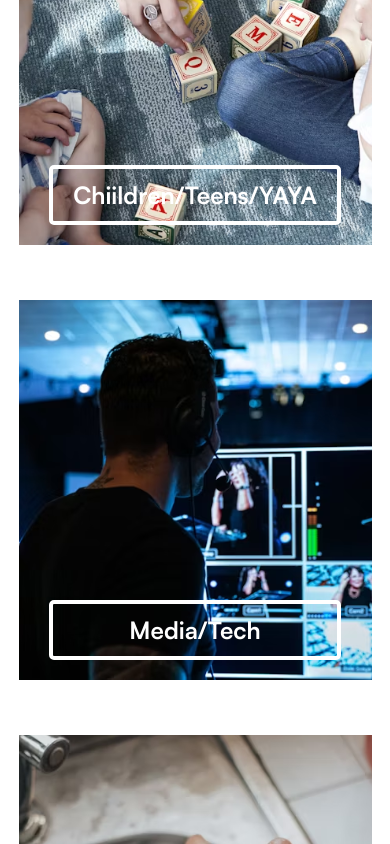
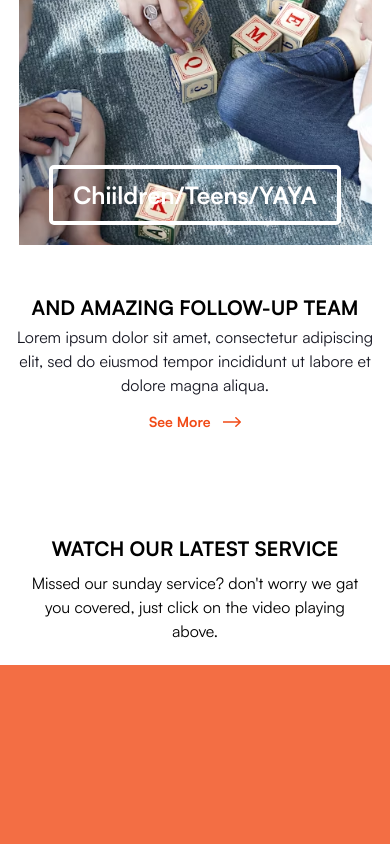
Before and after one commit to Rccg-Tetp/tetp-frontend, a React (Vite) app: page / in a window 390 px wide. Shown: the part 7419-8263 px from the top of the page. Built offline with nearby package versions, Linux system fonts and the light colour scheme; a web font is replaced by a local one.

Commit message:
feat: home page

```diff
--- a/src/components/Teams.jsx
+++ b/src/components/Teams.jsx
@@ -1,4 +1,8 @@
+import useWidth from "../hooks/useWidth";
+
 const Teams = () => {
+  const { width, breakpoints } = useWidth();
+
   const data = [
     {
       img: "/assets/images/faithfuls.svg",
@@ -28,6 +32,8 @@ const Teams = () => {
     },
   ];
 
+  const result = width < breakpoints.md ? data.slice(0, 3) : data;
+
   return (
     <section className="flex flex-col items-center">
       <h4 className="uppercase font-lateef font-normal text-xl mt-[55px]">
@@ -38,7 +44,7 @@ const Teams = () => {
       </h2>
 
       <div className="grid grid-cols-1 mt-[90px] gap-[55px] md:grid-cols-2 md:gap-[19px] md:mt-[50px]">
-        {data.map((item) => {
+        {result.map((item) => {
           return (
             <div className="relative" key={item.name}>
               <img
```
